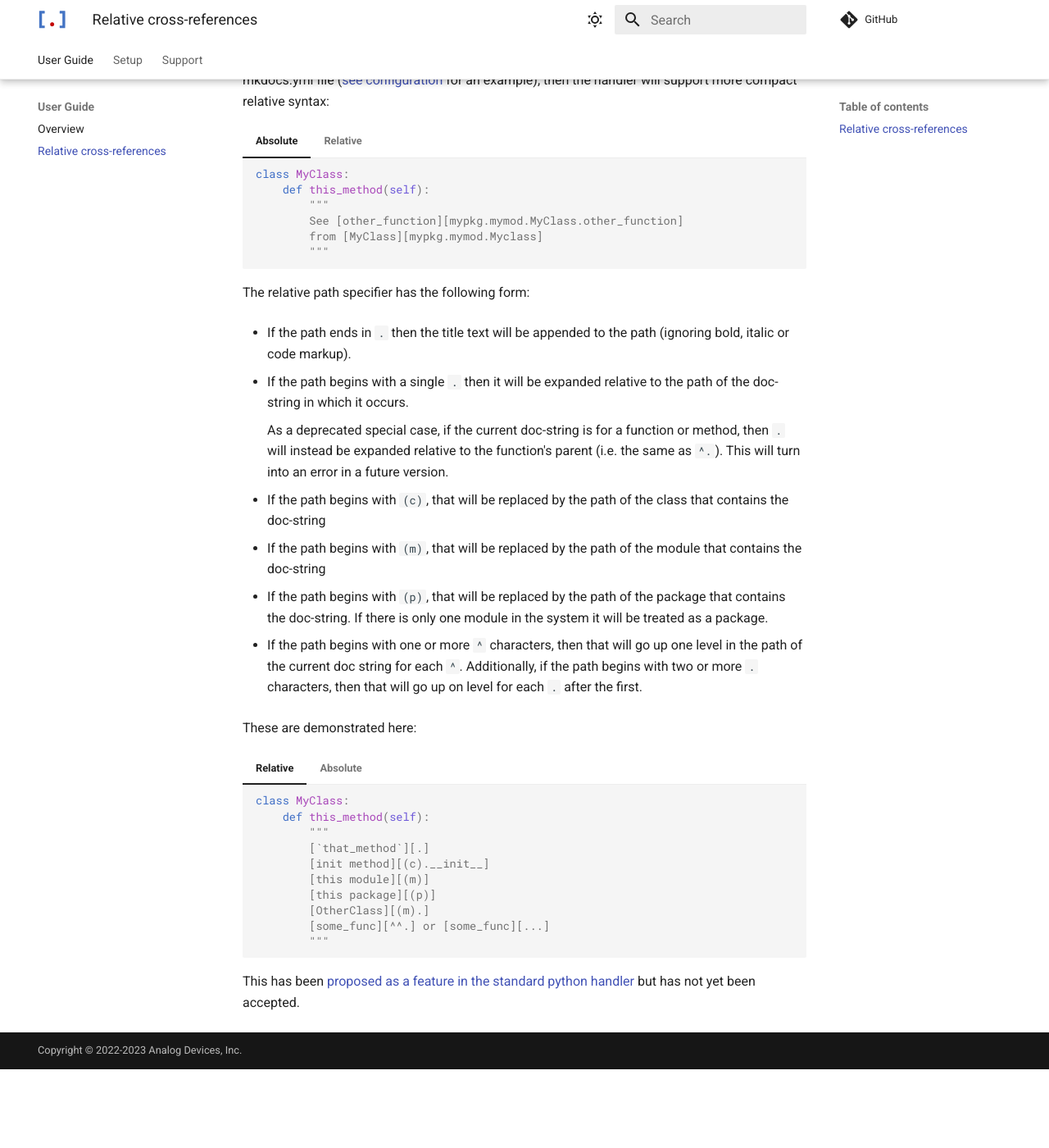
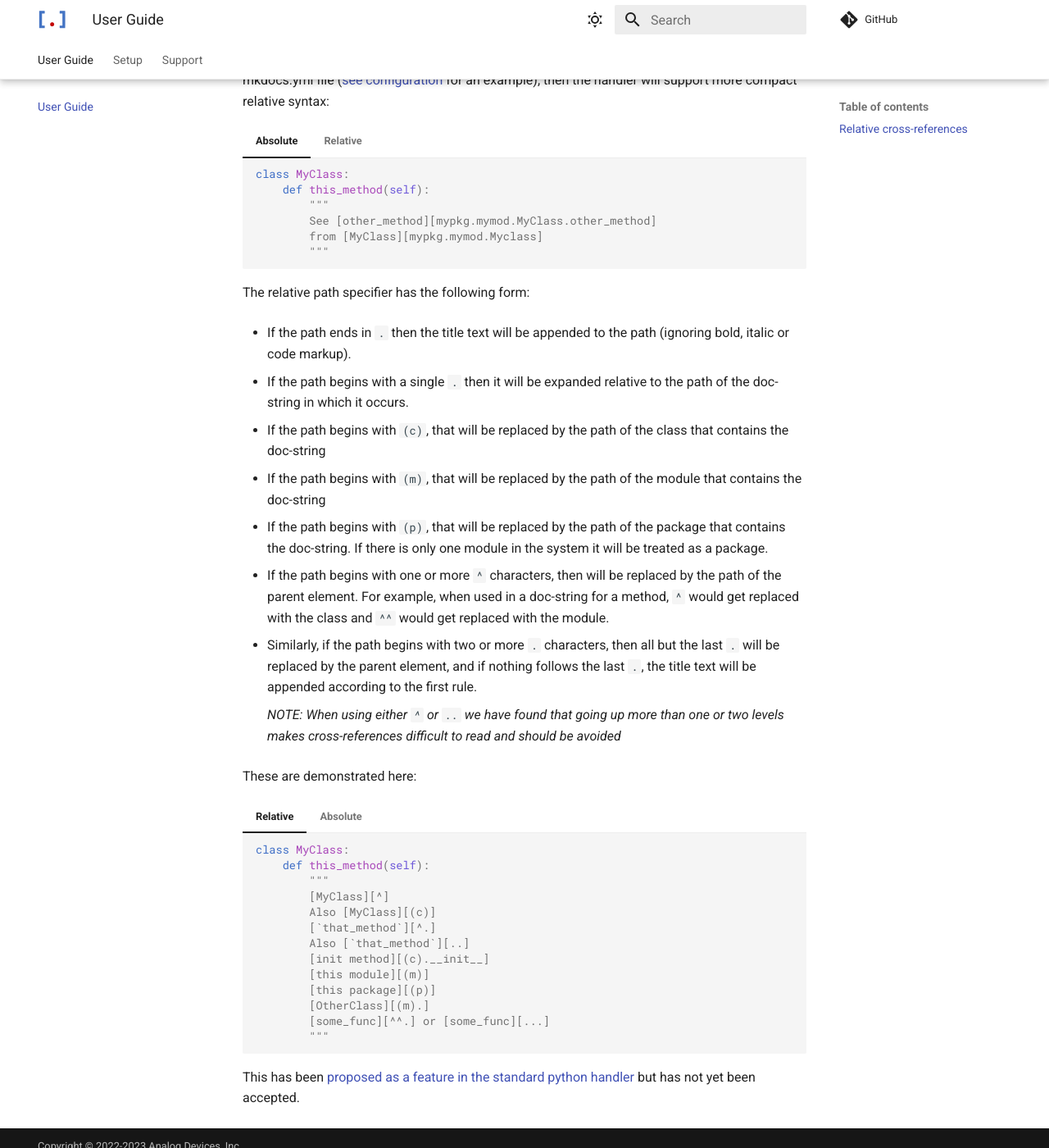
Before and after one commit to analog-garage/mkdocstrings-python-xref, an MkDocs documentation site: the page built from docs/relative-crossref.md, in a window 1280 px wide and 1400 px high, scrolled down 313 px. Shown: the whole window at 82% size. Built offline with MkDocs 1.6.1 and Material for MkDocs 9.7.7, drawn with Linux system fonts in a browser that asks for light colours; comment, search, counter and statistics services are not loaded; the version menu is left out; before the commit the page ends 1617 px from its top, so only the background shows below that; some of the changed text lies outside the part shown.

````diff
--- a/docs/relative-crossref.md
+++ b/docs/relative-crossref.md
@@ -15,7 +15,7 @@ will support more compact relative syntax:
     class MyClass:
         def this_method(self):
             """
-            See [other_function][mypkg.mymod.MyClass.other_function]
+            See [other_method][mypkg.mymod.MyClass.other_method]
             from [MyClass][mypkg.mymod.Myclass]
             """
     ```
@@ -26,7 +26,7 @@ will support more compact relative syntax:
     class MyClass:
         def this_method(self):
             """
-            See [other_function][.] from [MyClass][^]
+            See [other_method][..] from [MyClass][(c)]
             """
     ```
 
@@ -38,11 +38,6 @@ The relative path specifier has the following form:
 * If the path begins with a single `.` then it will be expanded relative to the path
     of the doc-string in which it occurs.
 
-    As a deprecated special case, if the current
-    doc-string is for a function or method, then `.` will instead be
-    expanded relative to the function's parent (i.e. the same as `^.`).
-    This will turn into an error in a future version.
-
 * If the path begins with `(c)`, that will be replaced by the path of the
     class that contains the doc-string
 
@@ -53,10 +48,17 @@ The relative path specifier has the following form:
     package that contains the doc-string. If there is only one module in the
     system it will be treated as a package.
 
-* If the path begins with one or more `^` characters, then that will go
-   up one level in the path of the current doc string for each `^`. Additionally,
-   if the path begins with two or more `.` characters, then that will go
-   up on level for each `.` after the first.
+* If the path begins with one or more `^` characters, then will be replaced
+    by the path of the parent element. For example, when used in a doc-string
+    for a method, `^` would get replaced with the class and `^^` would get
+    replaced with the module.
+
+* Similarly, if the path begins with two or more `.` characters, then all but
+    the last `.` will be replaced by the parent element, and if nothing follows
+    the last `.`, the title text will be appended according to the first rule.
+
+    *NOTE: When using either `^` or `..` we have found that going up more than one
+    or two levels makes cross-references difficult to read and should be avoided*
 
 These are demonstrated here:
 
@@ -66,7 +68,10 @@ These are demonstrated here:
     class MyClass:
         def this_method(self):
             """
-            [`that_method`][.]
+            [MyClass][^]
+            Also [MyClass][(c)]
+            [`that_method`][^.]
+            Also [`that_method`][..]
             [init method][(c).__init__]
             [this module][(m)]
             [this package][(p)]
@@ -81,7 +86,10 @@ These are demonstrated here:
     class MyClass:
         def this_method(self):
             """
+            [MyClass][mypkg.mymod.MyClass]
+            Also [MyClass][mypkg.mymod.MyClass]
             [`that_method`][mypkg.mymod.MyClass.that_method]
+            Also [`that_method`][mypkg.mymod.MyClass.that_method]
             [init method][mypkg.mymod.MyClass.__init__]
             [this module][mypkg.mymod]
             [this package][mypkg]
--- a/mkdocs.yml
+++ b/mkdocs.yml
@@ -11,9 +11,7 @@ watch:
   - src/mkdocstrings_handlers
 
 nav:
-- User Guide:
-    - Overview: index.md
-    - Relative cross-references: relative-crossref.md
+- User Guide: relative-crossref.md
 - Setup:
     - Installation: install.md
     - Configuration: config.md
````
Also changed, not shown: CHANGELOG.md (+1 -1 lines), README.md (+31 -1 lines), docs/install.md (+3 -0 lines), docs/support.md (+2 -1 lines).
